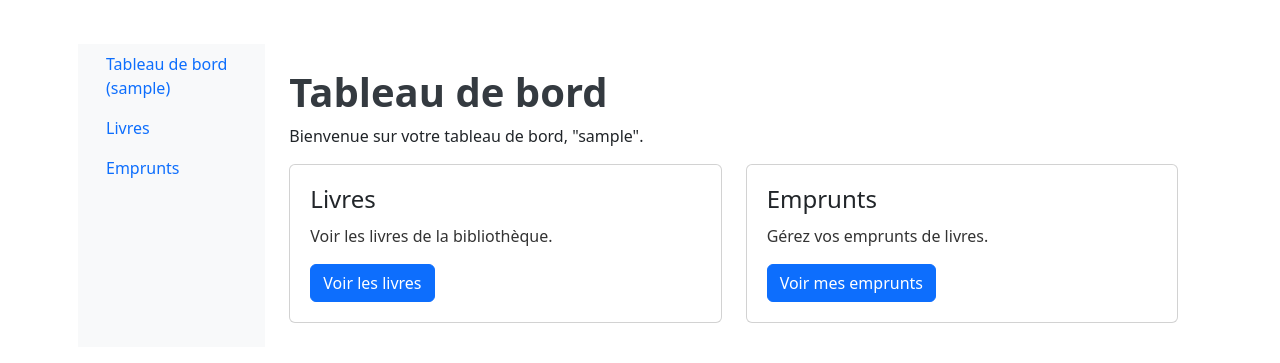
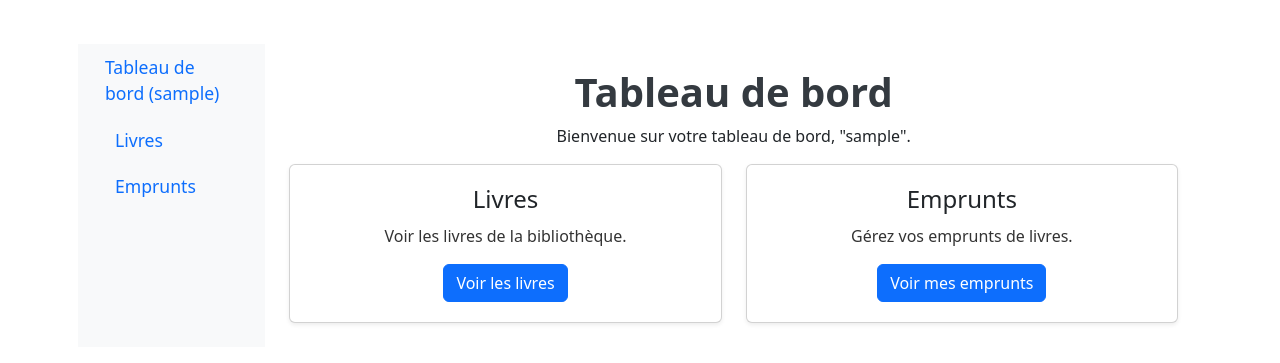
Before and after one commit to traorecheikh/gestion_bibliotheque, a Flask app: page /accueil in a window 1280 px wide. Shown: the part 96-459 px from the top of the page. Run offline with Flask 3, Linux system fonts and the light colour scheme; the visitor is signed in with stand-in values (Sample User, id 1); some libraries are stand-ins or nearby versions.

Commit message:
design overhaul

```diff
--- a/app.py
+++ b/app.py
@@ -113,29 +113,6 @@ def supprimerUtilisateur(id):
 
     return redirect(url_for('gererUtilisateurs'))
 
-
-'''@app.route('/tfa', methods=['POST'])
-def tfa():
-    if 'cleMaster' not in request.form:
-        flash('Cle Master manquante.', 'error')
-        return redirect(url_for('connexion'))
-
-    cleMaster = request.form['cleMaster']
-    if not isinstance(cleMaster, str):
-        flash('Cle Master invalide.', 'error')
-        return redirect(url_for('connexion'))
-
-    if cleMaster != "SuperUSer":
-        flash('Cle Master invalide.', 'error')
-        return redirect(url_for('connexion'))
-
-    return redirect(url_for('accueil_admin'))
-
-
-@app.route('/page2fa')
-def page2fa():
-    return render_template('2fa.html')
-'''
 
 @app.route('/connexion', methods=['GET', 'POST'])
 def connexion():
--- a/static/CSS/style.css
+++ b/static/CSS/style.css
@@ -193,3 +193,30 @@ h1 {
         transform: translateY(0);
     }
 }
+@keyframes fadeIn {
+    from {
+        opacity: 0;
+        transform: translateY(20px);
+    }
+    to {
+        opacity: 1;
+        transform: translateY(0);
+    }
+}
+
+.card {
+    transition: transform 0.3s;
+}
+
+.card:hover {
+    transform: scale(1.05);
+}
+
+.sidebar .nav-link {
+    font-size: 1.1rem;
+    padding: 10px 15px;
+}
+
+.sidebar .nav-link i {
+    margin-right: 10px;
+}
--- a/templates/accueil.html
+++ b/templates/accueil.html
@@ -13,25 +13,26 @@
                     </a>
                 </li>
                 <li class="nav-item">
-                    <a class="nav-link" href="{{url_for('bibliotheque')}}">
-                        Livres
+                    <a class="nav-link" href="{{ url_for('bibliotheque') }}">
+                        <i class="fas fa-book"></i> Livres
                     </a>
                 </li>
                 <li class="nav-item">
-                    <a class="nav-link" href="{{url_for('mes_emprunts')}}">
-                        Emprunts
+                    <a class="nav-link" href="{{ url_for('mes_emprunts') }}">
+                        <i class="fas fa-book-reader"></i> Emprunts
                     </a>
                 </li>
             </ul>
         </div>
     </nav>
     <main role="main" class="col-md-9 ml-sm-auto col-lg-10 px-4">
-        <h1 class="mt-4">Tableau de bord</h1>
-        <p>Bienvenue sur votre tableau de bord, "{{ current_user.nom_utilisateur }}".</p>
+        <h1 class="mt-4 text-center">Tableau de bord</h1>
+        <p class="text-center">Bienvenue sur votre tableau de bord, "{{ current_user.nom_utilisateur }}".</p>
         <div class="row">
             <div class="col-md-6">
-                <div class="card mb-4">
-                    <div class="card-body">
+                <div class="card mb-4 shadow-sm" style="animation: fadeIn 1s;">
+                    <div class="card-body text-center">
+                        <i class="fas fa-book fa-3x mb-3 text-primary"></i>
                         <h5 class="card-title">Livres</h5>
                         <p class="card-text">Voir les livres de la bibliothèque.</p>
                         <a href="{{ url_for('bibliotheque') }}" class="btn btn-primary">Voir les livres</a>
@@ -39,15 +40,17 @@
                 </div>
             </div>
             <div class="col-md-6">
-                <div class="card mb-4">
-                    <div class="card-body">
+                <div class="card mb-4 shadow-sm" style="animation: fadeIn 1.5s;">
+                    <div class="card-body text-center">
+                        <i class="fas fa-book-reader fa-3x mb-3 text-primary"></i>
                         <h5 class="card-title">Emprunts</h5>
                         <p class="card-text">Gérez vos emprunts de livres.</p>
-                        <a href="{{url_for('mes_emprunts')}}" class="btn btn-primary">Voir mes emprunts</a>
+                        <a href="{{ url_for('mes_emprunts') }}" class="btn btn-primary">Voir mes emprunts</a>
                     </div>
                 </div>
             </div>
         </div>
     </main>
 </div>
+
 {% endblock %}
--- a/templates/details_livre.html
+++ b/templates/details_livre.html
@@ -13,7 +13,6 @@
             <p class="lead"><strong>Auteur:</strong> {{ livre.auteur }}</p>
             <p><strong>Genre:</strong> {{ livre.genre }}</p>
             <p><strong>Année de publication:</strong> {{ livre.annee_publication }}</p>
-            <p><strong>Quantité disponible:</strong> {{ livre.quantite }}</p>
             <p><strong>Description:</strong> {{ livre.description }}</p>
             <a href="{{ url_for('emprunter', id=livre.id) }}" class="btn btn-primary">Emprunter</a>
             <a href="{{ url_for('bibliotheque') }}" class="btn btn-secondary">Retour à la bibliothèque</a>
```
Also changed, not shown: templates/bibliotheque.html (+10 -13 lines), templates/page2fa.html (deleted, +0 -30 lines).
